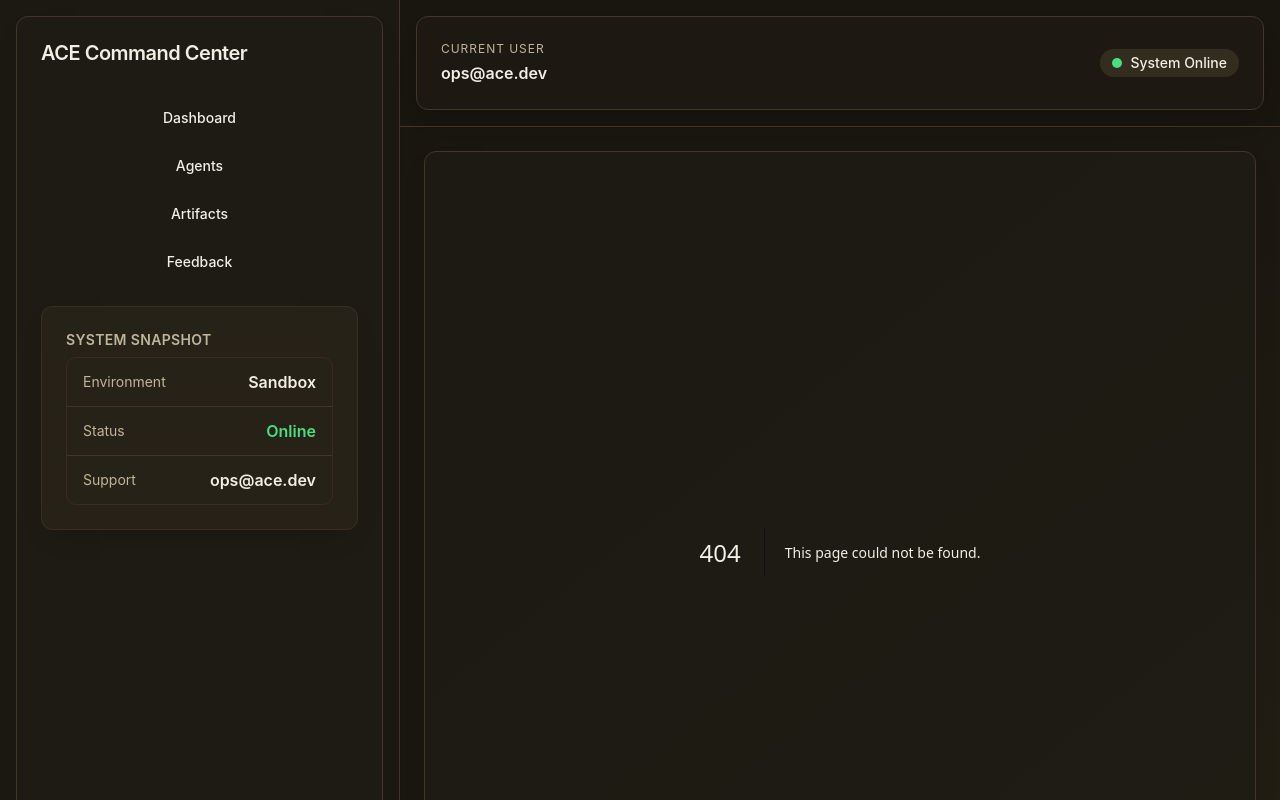
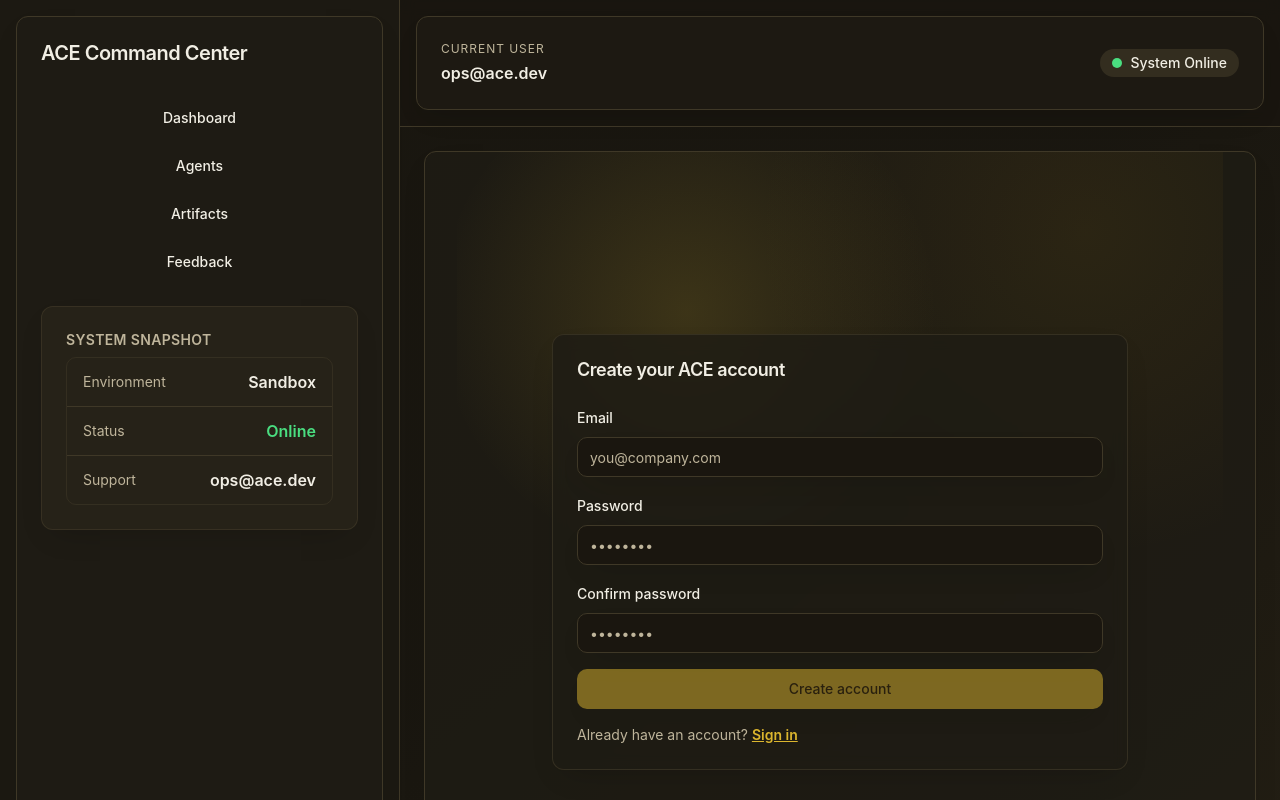
Before and after one commit to Conley-Potter-Personal-Engineering/ace-frontend, a Next.js app: page /signup in a window 1280 px wide. Before the commit this address had no page. Shown: the top 800 px of the page. Built offline with nearby package versions, Linux system fonts and the light colour scheme.

Commit message:
feat: add signup page and input components for user registration

```diff
--- /dev/null
+++ b/app/signup/page.tsx
@@ -0,0 +1,159 @@
+'use client';
+
+import { useState, type FormEvent, type ReactElement } from 'react';
+import Link from 'next/link';
+import { useRouter } from 'next/navigation';
+import { QueryClient, QueryClientProvider, useMutation } from '@tanstack/react-query';
+
+import { Button } from '@/components/ui/button';
+import { Card, CardContent, CardHeader, CardTitle } from '@/components/ui/card';
+import { Input } from '@/components/ui/input';
+import { Label } from '@/components/ui/label';
+import { aceFetch } from '@/lib/api';
+
+function SignupContent(): ReactElement {
+  const router = useRouter();
+  const [email, setEmail] = useState('');
+  const [password, setPassword] = useState('');
+  const [confirmPassword, setConfirmPassword] = useState('');
+  const [error, setError] = useState<string | null>(null);
+  const [successMessage, setSuccessMessage] = useState<string | null>(null);
+
+  const signupMutation = useMutation<unknown, Error, { email: string; password: string }>({
+    mutationFn: (payload) =>
+      aceFetch('/api/auth/signup', {
+        method: 'POST',
+        body: JSON.stringify(payload),
+      }),
+    onSuccess: () => {
+      setSuccessMessage('Account created! Check your email for verification.');
+      setError(null);
+    },
+    onError: (err) => {
+      console.info('[agent]', 'error:', err);
+      setSuccessMessage(null);
+      setError(err.message || 'Unable to create an account right now.');
+    },
+  });
+
+  const handleSubmit = async (event: FormEvent<HTMLFormElement>): Promise<void> => {
+    event.preventDefault();
+    setError(null);
+    setSuccessMessage(null);
+
+    if (password !== confirmPassword) {
+      setError('Passwords do not match.');
+      return;
+    }
+
+    try {
+      await signupMutation.mutateAsync({ email, password });
+    } catch {
+      // Error state handled in onError
+    }
+  };
+
+  const isSubmitting = signupMutation.isPending;
+
+  return (
+    <div className="flex min-h-screen items-center justify-center bg-[radial-gradient(circle_at_30%_20%,rgba(237,197,49,0.15),transparent_30%),radial-gradient(circle_at_82%_10%,rgba(146,108,21,0.12),transparent_34%)] px-6 py-10">
+      <Card className="w-full max-w-xl border-border/70 bg-card/80 backdrop-blur">
+        <CardHeader className="space-y-2">
+          <CardTitle className="text-2xl font-semibold">Create your ACE account</CardTitle>
+        </CardHeader>
+        <CardContent className="space-y-4 pt-0">
+          {successMessage && (
+            <div
+              role="status"
+              className="rounded-md border border-green-400/60 bg-green-500/10 px-4 py-3 text-sm text-green-100"
+            >
+              {successMessage}{' '}
+              <button
+                type="button"
+                className="font-semibold underline"
+                onClick={() => router.push('/login')}
+              >
+                Go to login
+              </button>
+            </div>
+          )}
+
+          <form className="space-y-4" onSubmit={handleSubmit} noValidate>
+            <div className="space-y-2">
+              <Label htmlFor="email">Email</Label>
+              <Input
+                id="email"
+                name="email"
+                type="email"
+                autoComplete="email"
+                required
+                value={email}
+                onChange={(event) => setEmail(event.target.value)}
+                placeholder="you@company.com"
+              />
+            </div>
+
+            <div className="space-y-2">
+              <Label htmlFor="password">Password</Label>
+              <Input
+                id="password"
+                name="password"
+                type="password"
+                autoComplete="new-password"
+                required
+                value={password}
+                onChange={(event) => setPassword(event.target.value)}
+                placeholder="••••••••"
+              />
+            </div>
+
+            <div className="space-y-2">
+              <Label htmlFor="confirmPassword">Confirm password</Label>
+              <Input
+                id="confirmPassword"
+                name="confirmPassword"
+                type="password"
+                autoComplete="new-password"
+                required
+                value={confirmPassword}
+                onChange={(event) => setConfirmPassword(event.target.value)}
+                placeholder="••••••••"
+              />
+            </div>
+
+            {error && (
+              <p className="text-sm text-destructive" role="alert">
+                {error}
+              </p>
+            )}
+
+            <Button
+              type="submit"
+              className="w-full"
+              disabled={isSubmitting || !email || !password || !confirmPassword}
+            >
+              {isSubmitting ? 'Creating account…' : 'Create account'}
+            </Button>
+          </form>
+
+          <p className="text-sm text-muted-foreground">
+            Already have an account?{' '}
+            <Link href="/login" className="font-semibold text-primary underline">
+              Sign in
+            </Link>
+          </p>
+        </CardContent>
+      </Card>
+    </div>
+  );
+}
+
+export default function SignupPage(): ReactElement {
+  const [queryClient] = useState(() => new QueryClient());
+
+  return (
+    <QueryClientProvider client={queryClient}>
+      <SignupContent />
+    </QueryClientProvider>
+  );
+}
--- /dev/null
+++ b/components/ui/input.tsx
@@ -0,0 +1,27 @@
+import * as React from 'react';
+
+import { cn } from '../../lib/utils';
+
+export interface InputProps extends React.InputHTMLAttributes<HTMLInputElement> {}
+
+const Input = React.forwardRef<HTMLInputElement, InputProps>(
+  ({ className, type = 'text', ...props }, ref): React.ReactElement => {
+    return (
+      <input
+        ref={ref}
+        type={type}
+        className={cn(
+          'flex h-10 w-full rounded-md border border-input bg-background/80 px-3 py-2 text-sm text-foreground shadow-soft',
+          'transition focus-visible:border-primary focus-visible:outline-none focus-visible:ring-2 focus-visible:ring-primary/40',
+          'placeholder:text-muted-foreground disabled:cursor-not-allowed disabled:opacity-50',
+          className
+        )}
+        {...props}
+      />
+    );
+  }
+);
+
+Input.displayName = 'Input';
+
+export { Input };
--- /dev/null
+++ b/components/ui/label.tsx
@@ -0,0 +1,23 @@
+import * as React from 'react';
+
+import { cn } from '../../lib/utils';
+
+export interface LabelProps extends React.LabelHTMLAttributes<HTMLLabelElement> {}
+
+const Label = React.forwardRef<HTMLLabelElement, LabelProps>(
+  ({ className, ...props }, ref): React.ReactElement => (
+    <label
+      ref={ref}
+      className={cn(
+        'text-sm font-medium leading-none text-foreground',
+        'peer-disabled:cursor-not-allowed peer-disabled:opacity-70',
+        className
+      )}
+      {...props}
+    />
+  )
+);
+
+Label.displayName = 'Label';
+
+export { Label };
```
Also changed, not shown: package.json (+5 -4 lines), 1 other file (tests, documents, lock files or other folders).
